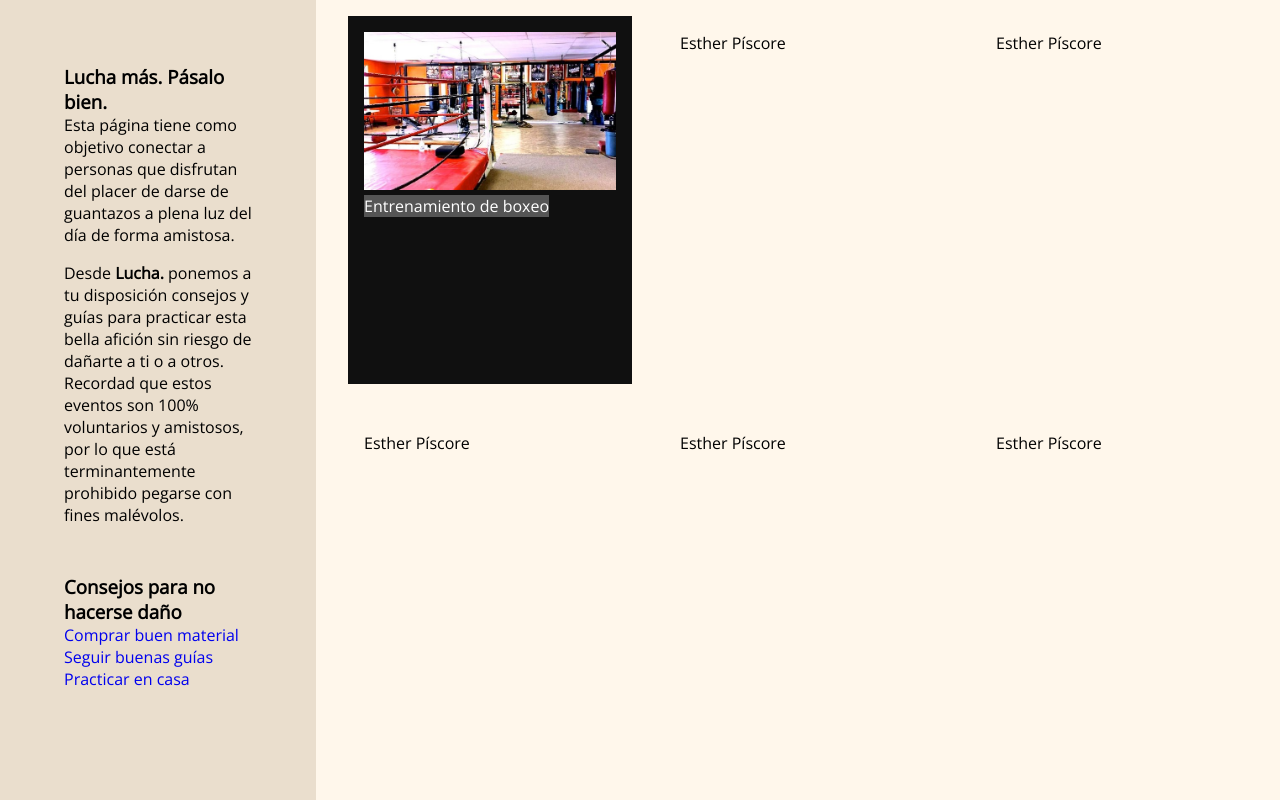
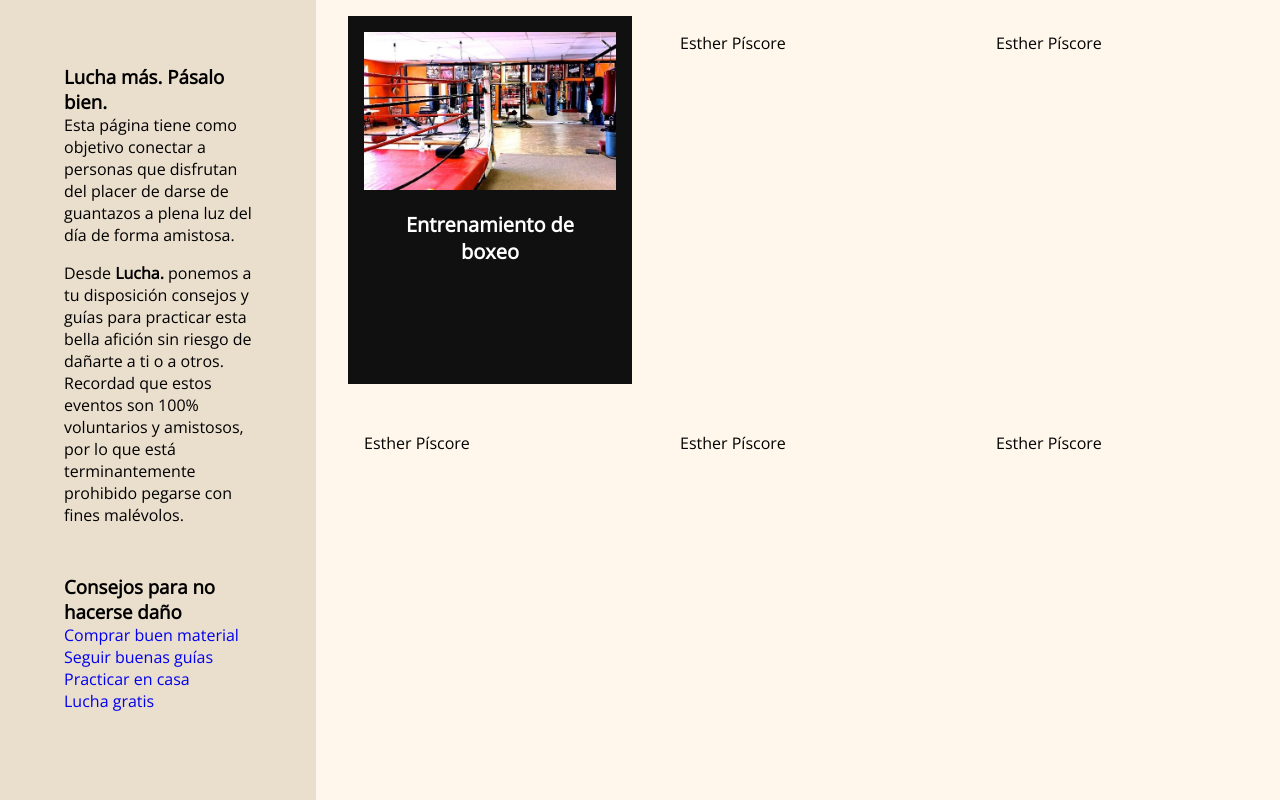
Before and after one commit to patchispatch/SIBW1920, a PHP site: page /portada.html in a window 1280 px wide. Shown: the part 80-880 px from the top of the page. Run offline with PHP 8.4, Linux system fonts and the light colour scheme; some web fonts are replaced.

Commit message:
Lucha gratis

```diff
--- a/practica1/portada.html
+++ b/practica1/portada.html
@@ -30,7 +30,7 @@
     <div class="grid-body">
         <!-- COLUMNA LATERAL -->
         <div class="sidebar-menu">
-            <div>
+        <div>
                 <h3><b>Lucha más. Pásalo bien.</b></h3>
                 <p>
                     Esta página tiene como objetivo conectar a personas que disfrutan del placer de darse de guantazos a plena luz del día de forma amistosa.
@@ -48,6 +48,7 @@
                     <a href="https://www.decathlon.es/es/sport/c0-deportes/c1-boxeo/_/N-1p4kiqe" title="Equipamiento de boxeo" target="_blank"><li>Comprar buen material</li></a>
                     <a href="https://www.youtube.com/watch?v=-kgVnNAHLLM&t=1s" title="Vendaje de boxeo" target="_blank"><li>Seguir buenas guías</li></a>
                     <a href="https://www.youtube.com/watch?v=LjeJmHg_S4A" title="Boxeo para principiantes" target="_blank"><li>Practicar en casa</li></a>
+                    <a href="https://www.youtube.com/watch?v=myUlZvXl1_o" title="Lucha gratis" target="_blank"><li>Lucha gratis</li></a>
                 </ul>
             </div>
         </div>
@@ -56,7 +57,10 @@
         <div class="event-grid">
             <div class="event">
                 <img src="img/boxingym.jpg">
-                <button class="btn">Entrenamiento de boxeo</button>
+                <div>
+                    <a class="btn">Entrenamiento de boxeo</a>
+                </div>
+
             </div>
             <div>Esther Píscore</div>
             <div>Esther Píscore</div>
--- a/practica1/style.css
+++ b/practica1/style.css
@@ -22,6 +22,7 @@ html {
     height: 100%;
     display: block;
     margin: 0 auto;
+
 }
 
 .logo-container {
@@ -102,10 +103,13 @@ html {
 }
 
 .event .btn {
-    background-color: #555;
     color: white;
-    font-size: 16px;
+    font-size: 20px;
     border: none;
     cursor: pointer;
     display: block;
+    text-align: center;
+    font-weight: bold;
+    width: 100%;
+    height: 100%;
 }
```
Also changed, not shown: 1 other file.
